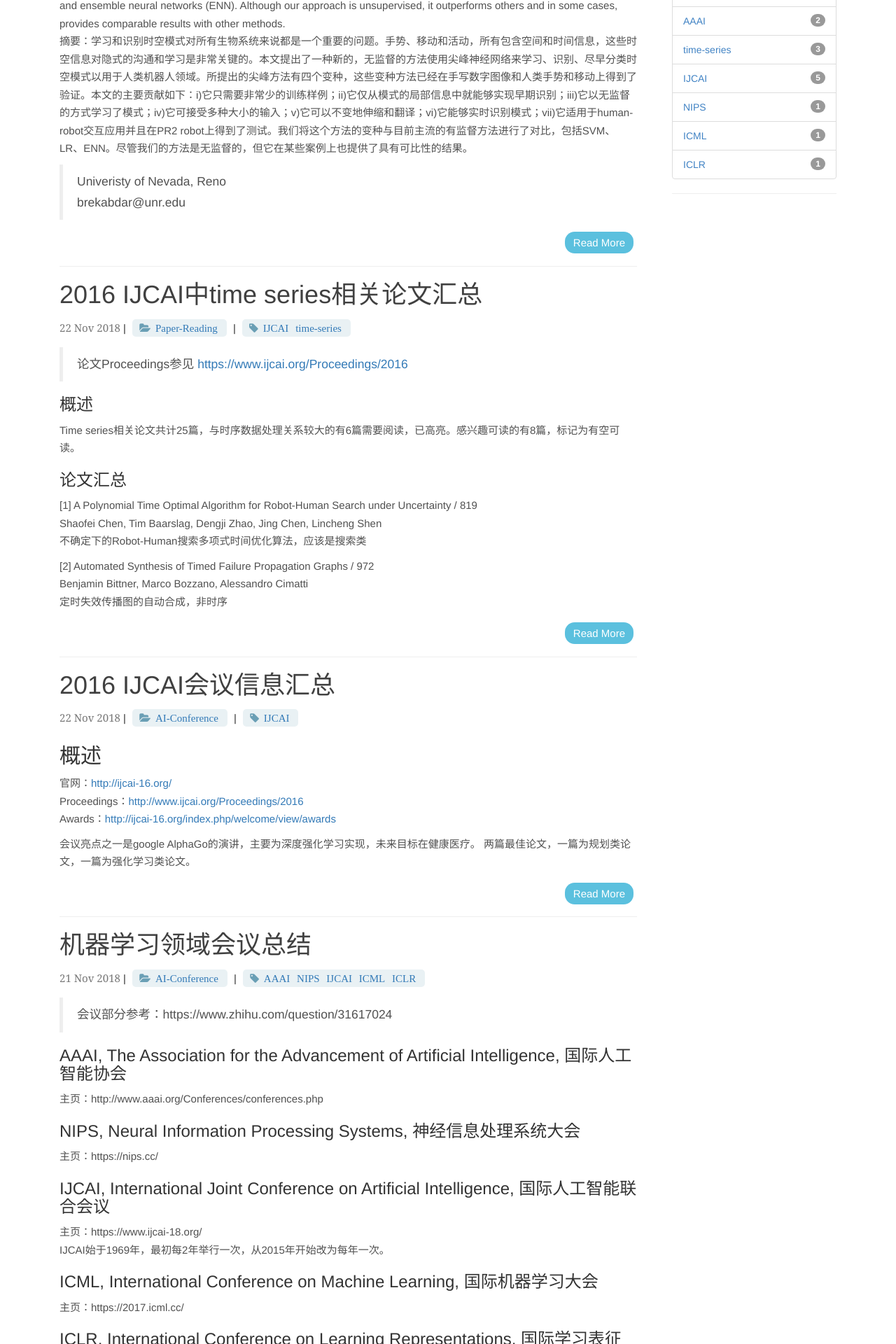
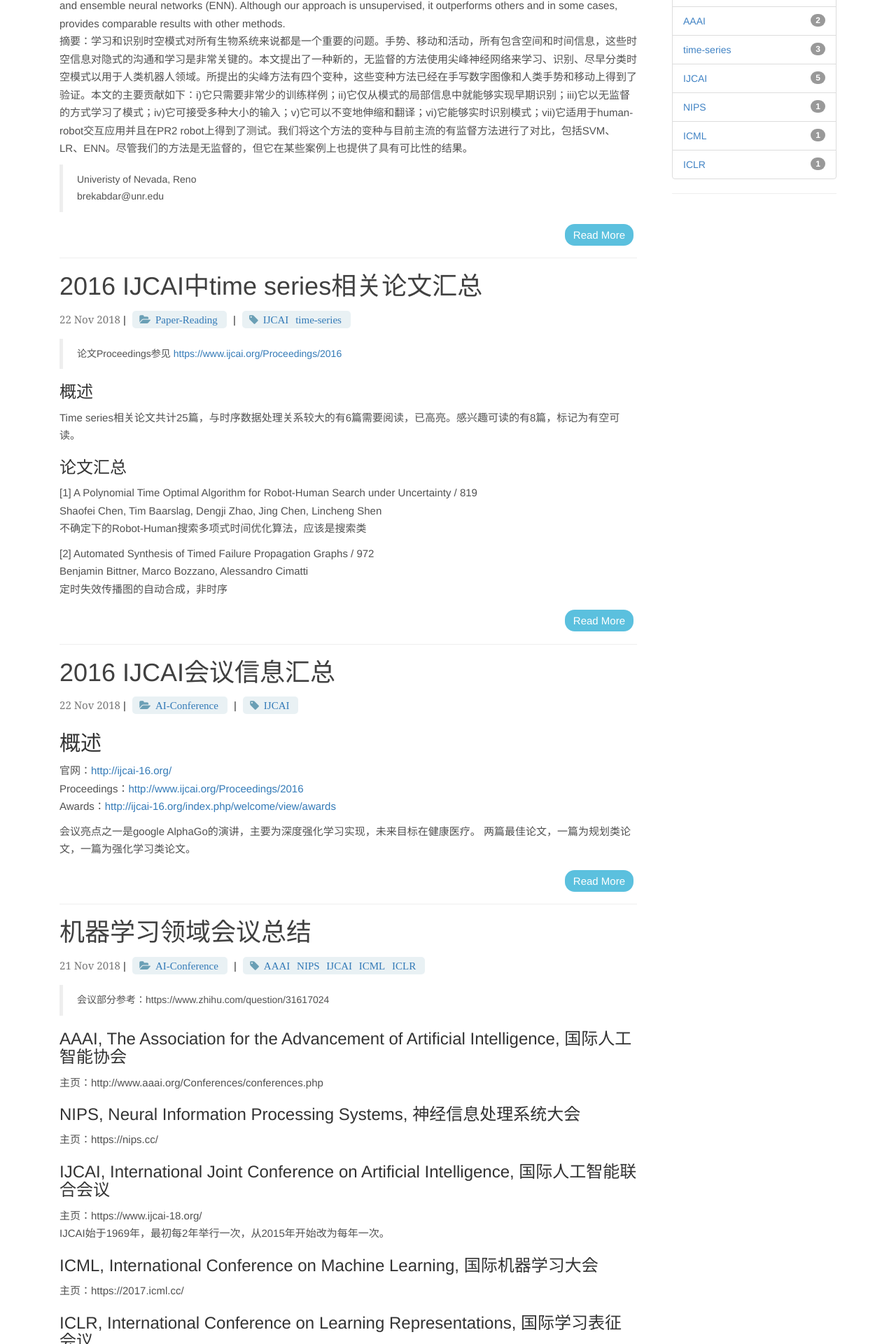
Before and after one commit to imxuemei/imxuemei.github.io, a Jekyll site: the page built from index.html, in a window 1280 px wide. Shown: the part 918-2838 px from the top of the page at 70% size. Built offline with Jekyll 4.4.1, drawn with Linux system fonts in a browser that asks for light colours; the list of posts is cut into pages by our own code.

Commit message:
modify css

```diff
--- a/_sass/my/post.scss
+++ b/_sass/my/post.scss
@@ -45,6 +45,11 @@
 .post-preview td {
     border: 1px solid #ddd;
     padding: 5px;
+}
+
+.post-preview blockquote {
+    line-height: 1.7;
+    font-size: 14px;
 }
 
 .post-preview .post-readmore {
@@ -109,3 +114,8 @@
     border: 1px solid #ddd;
     padding: 5px;
 }
+
+.post-content blockquote {
+    line-height: 1.7;
+    font-size: 14px;
+}
```
